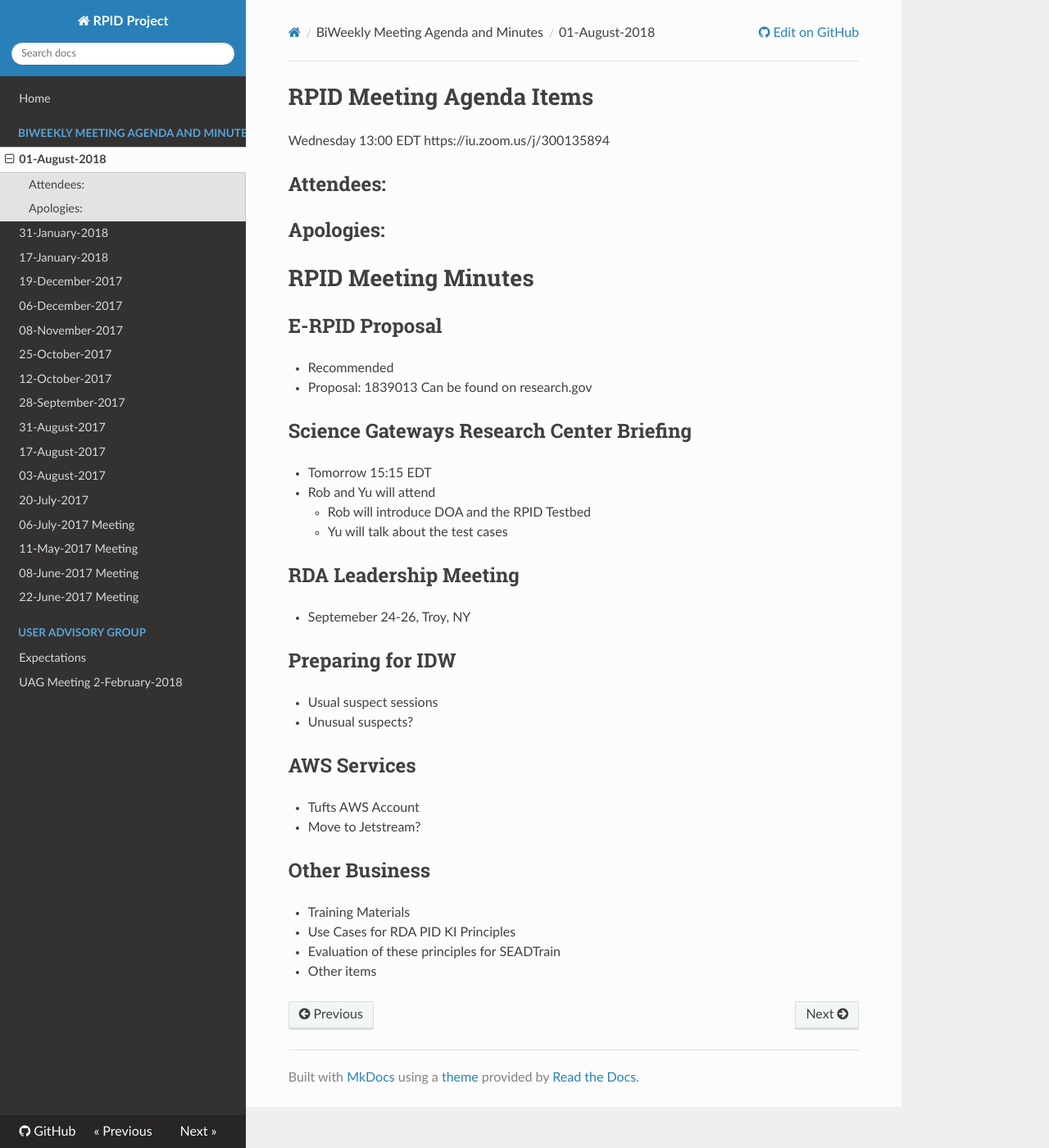
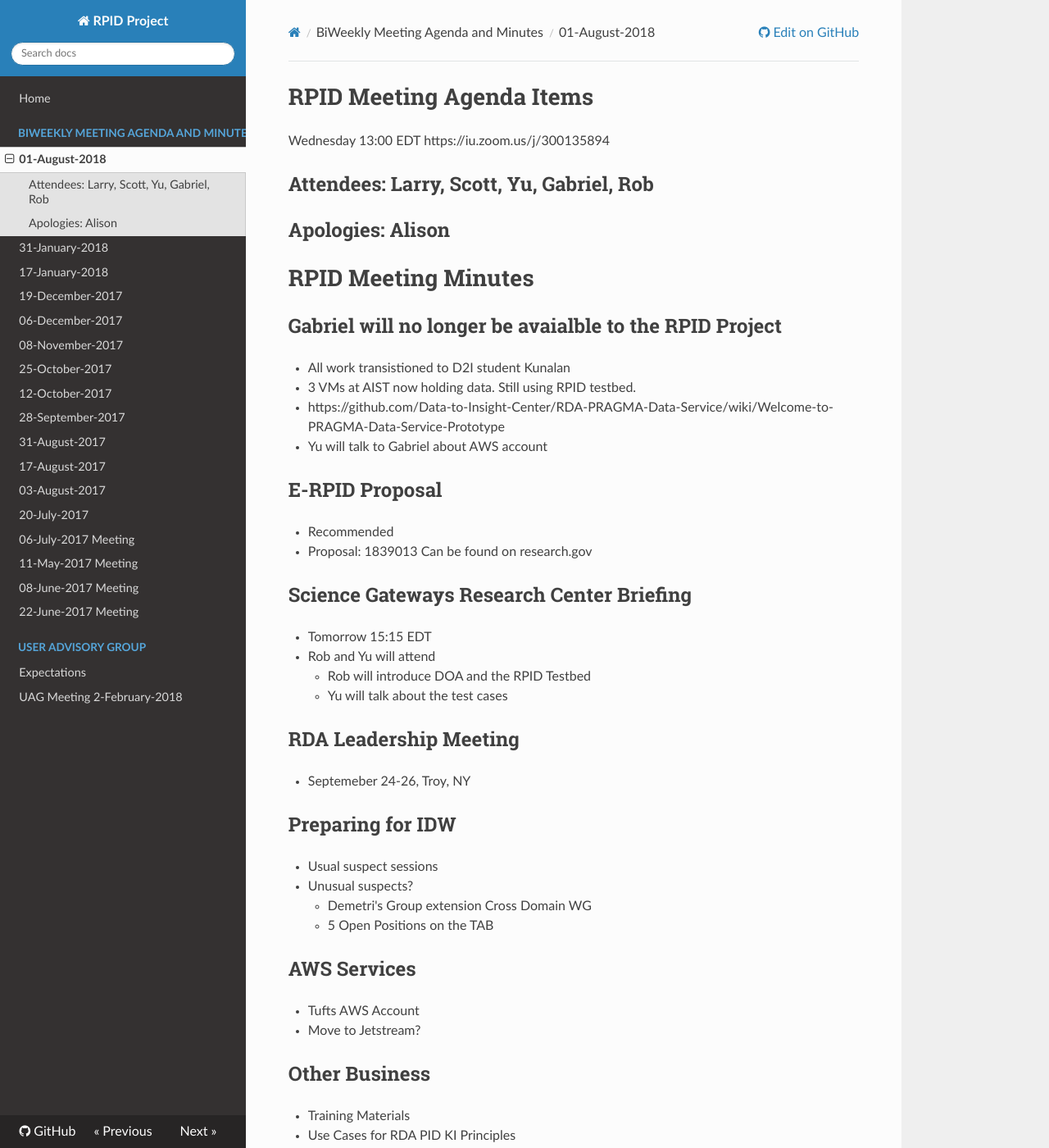
Before and after one commit to rpidproject/rpid, an MkDocs documentation site: the page built from docs/01-August-2018.md, in a window 1280 px wide and 1400 px high. Shown: the whole window at 82% size. Built offline with MkDocs 1.6.1, drawn with Linux system fonts in a browser that asks for light colours; nearby versions of some CDN libraries; old or Windows-style settings are respelled for this version of MkDocs; some of the changed text lies outside the part shown.

Commit message:
Update 01-August-2018.md

```diff
--- a/docs/01-August-2018.md
+++ b/docs/01-August-2018.md
@@ -2,10 +2,16 @@
 Wednesday 13:00 EDT
 https://iu.zoom.us/j/300135894
 
-## Attendees:
-## Apologies:
+## Attendees: Larry, Scott, Yu, Gabriel, Rob
+## Apologies: Alison
 
 # RPID Meeting Minutes
+
+## Gabriel will no longer be avaialble to the RPID Project
+   * All work transistioned to D2I student Kunalan
+   * 3 VMs at AIST now holding data. Still using RPID testbed.
+   * https://github.com/Data-to-Insight-Center/RDA-PRAGMA-Data-Service/wiki/Welcome-to-PRAGMA-Data-Service-Prototype
+   * Yu will talk to Gabriel about AWS account
 
 ## E-RPID Proposal
    * Recommended
@@ -23,6 +29,8 @@ https://iu.zoom.us/j/300135894
 ## Preparing for IDW
    * Usual suspect sessions
    * Unusual suspects?
+      * Demetri's Group extension Cross Domain WG
+      * 5 Open Positions on the TAB
 
 ## AWS Services
    * Tufts AWS Account
@@ -32,4 +40,5 @@ https://iu.zoom.us/j/300135894
    * Training Materials
    * Use Cases for RDA PID KI Principles
    * Evaluation of these principles for SEADTrain
+   * No call in two weeks from today. Next call August 29.
    * Other items
```
